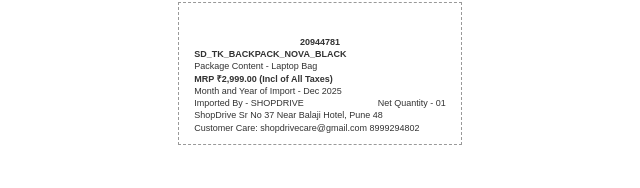
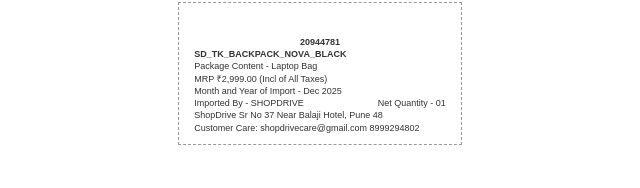
Before and after one commit to Rahul2254/Detailed_Barcode_Generator, a plain HTML site: page index.html in a window 1280 px wide. Shown: the part 773-961 px from the top of the page, 320-960 px from the left. Drawn offline with nearby package versions, Linux system fonts and the light colour scheme; a script that the page names is missing.

Commit message:
Update styles.css

```diff
--- a/styles.css
+++ b/styles.css
@@ -91,7 +91,7 @@ p {
     word-break: break-all;
 }
 
-.sku-text, .mrp-text {
+.sku-text {
     font-weight: bold;
 }
 
```
